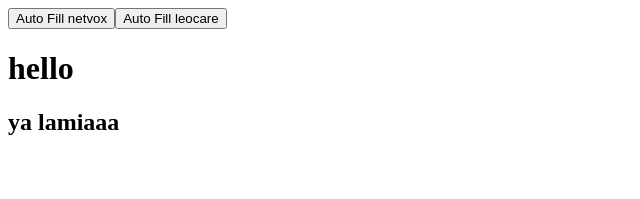
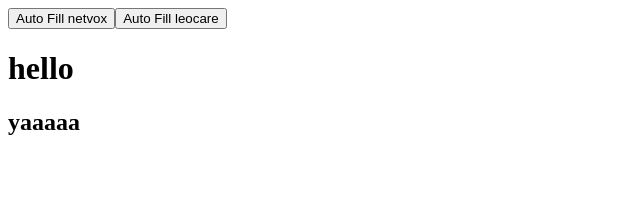
Before and after one commit to seifbouafia/auto-fill-chrome-extension, an Angular app: page / in a window 1280 px wide. Shown: the top 199 px of the page, without its empty margins (0-640 px from the left). Built offline with nearby package versions, Linux system fonts and the light colour scheme.

Commit message:
refactor

```diff
--- a/src/app/leocare/leocare.component.html
+++ b/src/app/leocare/leocare.component.html
@@ -1,3 +1,3 @@
 <button id="fillDataButton" (click)="onFillDataClick()">Auto Fill leocare</button>
 <h1>hello</h1>
-<h2>ya lamiaaa </h2>
+<h2>yaaaaa</h2>
```
